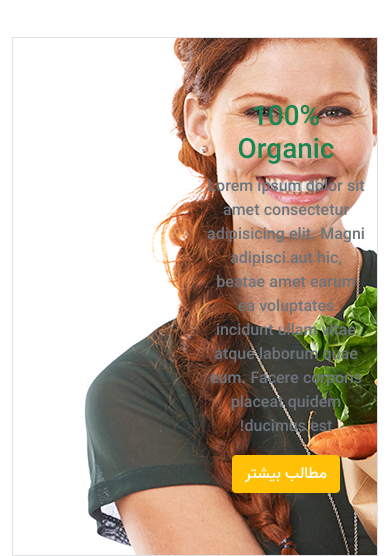
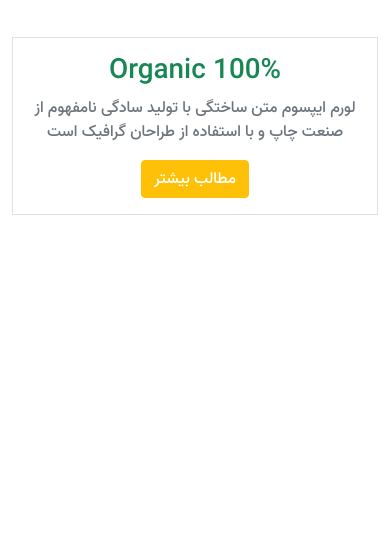
Before and after one commit to arminiranivash/store_site_template, a plain HTML site: page index.html in a window 390 px wide. Shown: the part 2268-2824 px from the top of the page. After the commit the page ends 2483 px from the top, so only its background shows below. Drawn offline with nearby package versions, Linux system fonts and the light colour scheme; files whose address does not match are found by name.

Commit message:
banner responsive

```diff
--- a/css/main.css
+++ b/css/main.css
@@ -116,8 +116,7 @@ a{
 
 
   .banner{
-    background: url(../img/banner.webp);
-    height: 32.444rem;
+    /* height: 32.444rem; */
     color: #198754;
   }
 
@@ -134,6 +133,11 @@ a{
         line-height: 2.5rem;
     }
 
+    .banner{
+      background: url(../img/banner.webp);
+      height: 32.444rem;
+    }
+
 
   }
 
--- a/index.html
+++ b/index.html
@@ -144,11 +144,10 @@
       <div class="container-fluid mt-5">
         <div class="container banner border">
           <div class="row h-100 align-content-center text-center">
-            <div class="col-6">
+            <div class="col col-lg-5 p-3">
               <h1>100% Organic</h1>
               <p class="text-muted">
-                Lorem ipsum dolor sit amet consectetur adipisicing elit. Magni adipisci aut hic, beatae amet earum ea voluptates incidunt ullam vitae atque laborum quae eum. Facere corporis placeat quidem ducimus est!
-              </p>
+                لورم ایپسوم متن ساختگی با تولید سادگی نامفهوم از صنعت چاپ و با استفاده از طراحان گرافیک است              </p>
               <button class="btn btn-warning text-white">مطالب بیشتر</button>
             </div>
           </div>
```
